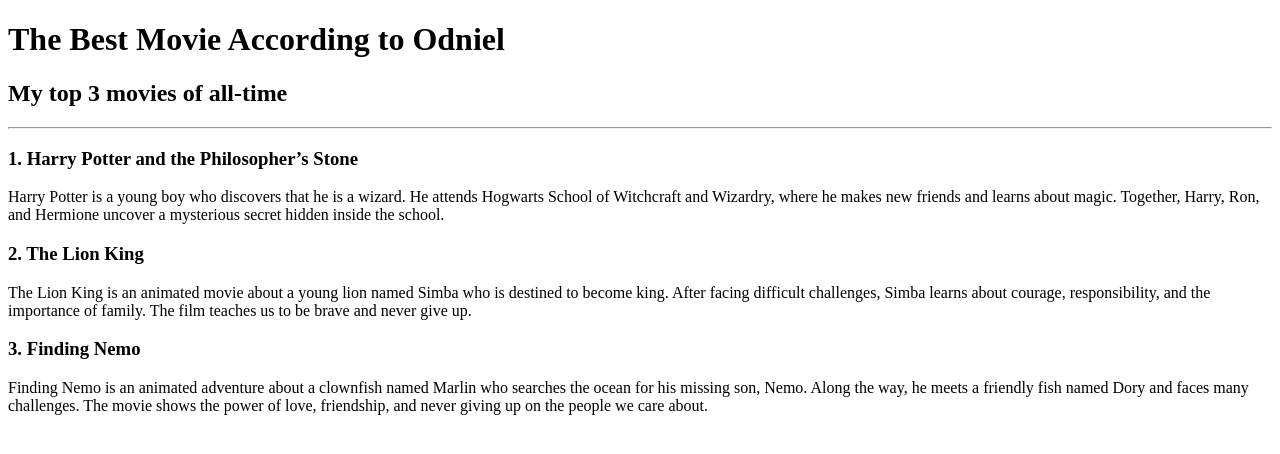
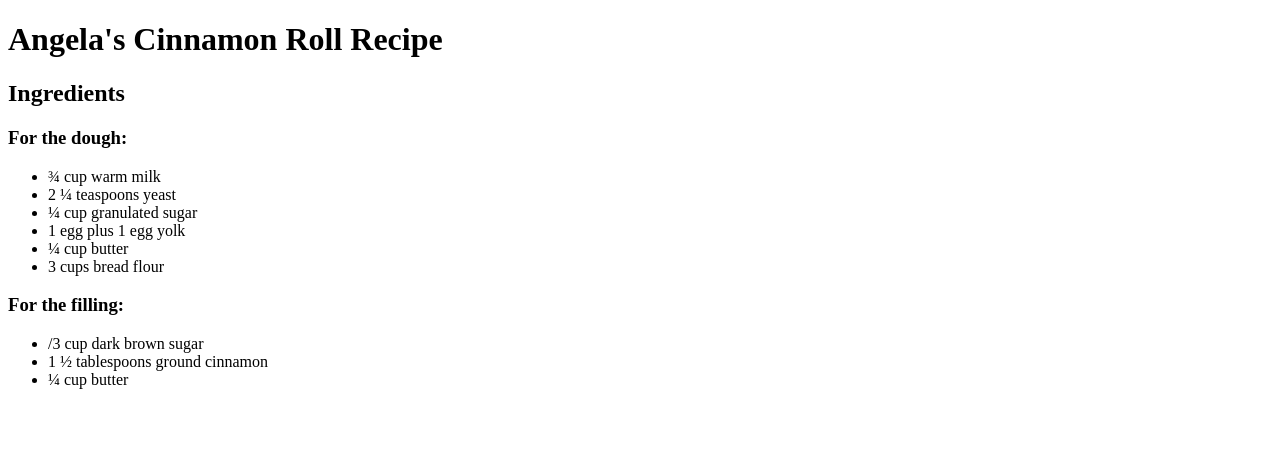
Before and after one commit to OdnielT/app, a React (Create React App) app: page / in a window 1280 px wide. Shown: the top 454 px of the page. Built offline with nearby package versions, Linux system fonts and the light colour scheme.

Commit message:
ol and ul list

```diff
--- a/src/Home.jsx
+++ b/src/Home.jsx
@@ -3,36 +3,35 @@
 function Home() {
   return (
     <HomeStyle>
-      <h1>The Best Movie According to Odniel</h1>
+        <h1>Angela's Cinnamon Roll Recipe</h1>
 
-      <h2>My top 3 movies of all-time</h2>
+        <h2>Ingredients</h2>
 
-      <hr />
+        <h3>For the dough:</h3>
+        <ul>
+            <li>¾ cup warm milk</li>
+            <li>2 ¼ teaspoons yeast </li>
+            <li>¼ cup granulated sugar</li>
+            <li>1 egg plus 1 egg yolk</li>
+            <li>¼ cup butter</li>
+            <li>3 cups bread flour</li>
+        </ul>
 
-      <h3>1. Harry Potter and the Philosopher’s Stone</h3>
-      <p>
-        Harry Potter is a young boy who discovers that he is a wizard. He
-        attends Hogwarts School of Witchcraft and Wizardry, where he makes new
-        friends and learns about magic. Together, Harry, Ron, and Hermione
-        uncover a mysterious secret hidden inside the school.
-      </p>
+        <h3>For the filling:</h3>
+        <ul>
+            <li>/3 cup dark brown sugar </li>
+            <li>1 ½ tablespoons ground cinnamon</li>
+            <li>¼ cup butter</li>
+        </ul>
 
-      <h3>2. The Lion King</h3>
-      <p>
-        The Lion King is an animated movie about a young lion named Simba who is
-        destined to become king. After facing difficult challenges, Simba learns
-        about courage, responsibility, and the importance of family. The film
-        teaches us to be brave and never give up.
-      </p>
 
-      <h3>3. Finding Nemo</h3>
-      <p>
-        Finding Nemo is an animated adventure about a clownfish named Marlin who
-        searches the ocean for his missing son, Nemo. Along the way, he meets a
-        friendly fish named Dory and faces many challenges. The movie shows the
-        power of love, friendship, and never giving up on the people we care
-        about.
-      </p>
+
+
+
+
+
+
+
     </HomeStyle>
   );
 }
```
